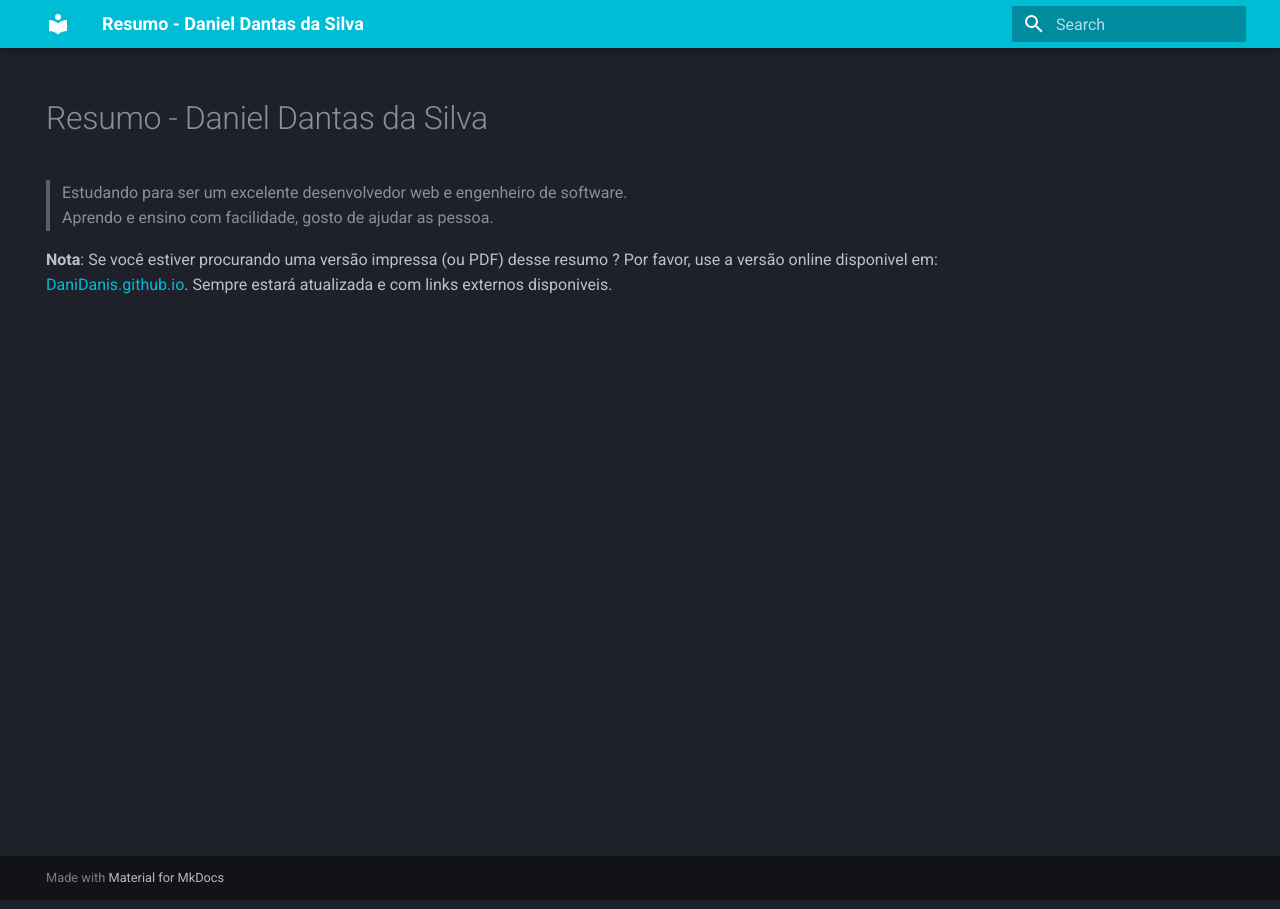
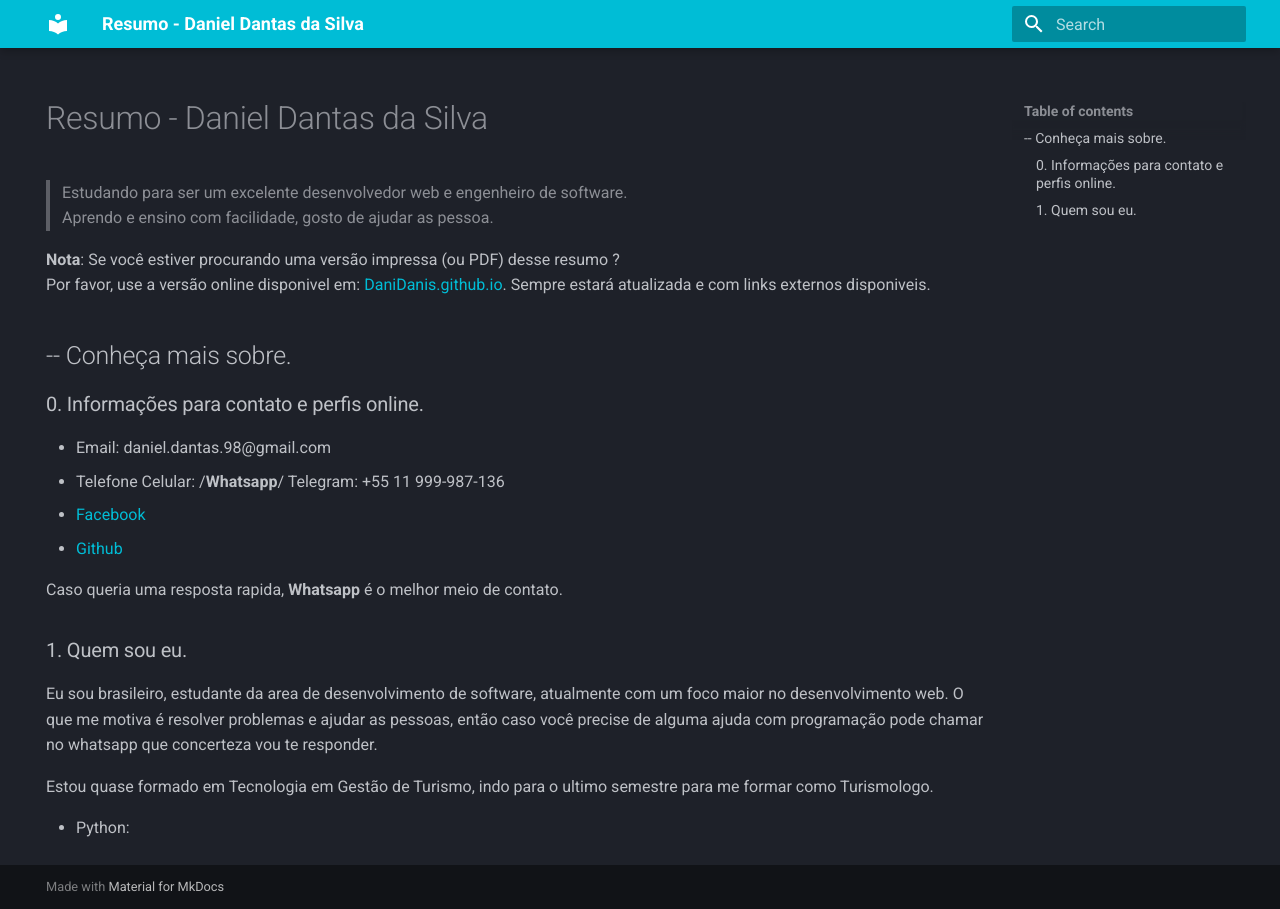
Before and after one commit to DaniDanis/DaniDanis.github.io, an MkDocs documentation site: the page built from docs/index.md, in a window 1280 px wide. Built offline with MkDocs 1.6.1 and Material for MkDocs 9.7.7, drawn with Linux system fonts in a browser that asks for light colours.

Commit message:
Adicionei um textinho quero testar algumas coisas

```diff
--- a/docs/index.md
+++ b/docs/index.md
@@ -7,5 +7,26 @@ hide:
 > Estudando para ser um excelente desenvolvedor web e engenheiro de software.<br>
 > Aprendo e ensino com facilidade, gosto de ajudar as pessoa.
 
-**Nota**: Se você estiver procurando uma versão impressa (ou PDF) desse resumo ?
+**Nota**: Se você estiver procurando uma versão impressa (ou PDF) desse resumo ?<br>
 Por favor, use a versão online disponivel em: [DaniDanis.github.io](https://DaniDanis.github.io). Sempre estará atualizada e com links externos disponiveis.
+
+
+## -- Conheça mais sobre.
+
+### 0. Informações para contato e perfis online.
+
+* Email: daniel.dantas.98@gmail.com
+* Telefone Celular: /**Whatsapp**/ Telegram: +55 11 999-987-136
+* [Facebook](https://www.facebook.com/daniel.dantas.18/)
+* [Github](https://github.com/DaniDanis)
+
+Caso queria uma resposta rapida, **Whatsapp** é o melhor meio de contato.
+
+### 1. Quem sou eu.
+
+Eu sou brasileiro, estudante da area de desenvolvimento de software, atualmente com um foco maior no desenvolvimento web.
+O que me motiva é resolver problemas e ajudar as pessoas, então caso você precise de alguma ajuda com programação pode chamar no whatsapp que concerteza vou te responder.
+
+Estou quase formado em Tecnologia em Gestão de Turismo, indo para o ultimo semestre para me formar como Turismologo.
+
+* Python:
```
